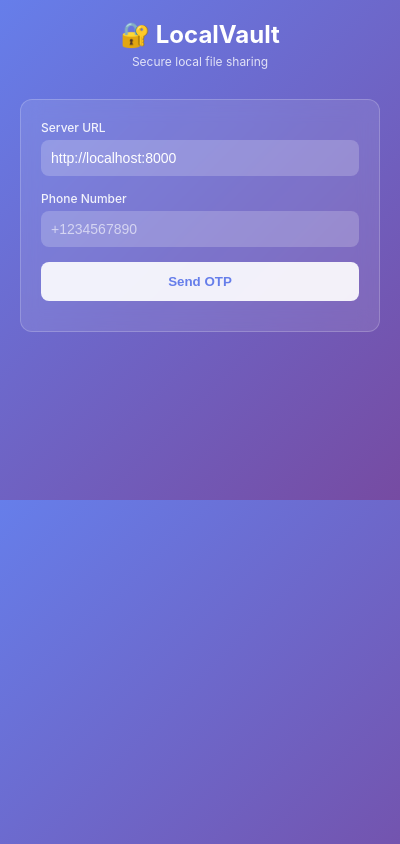
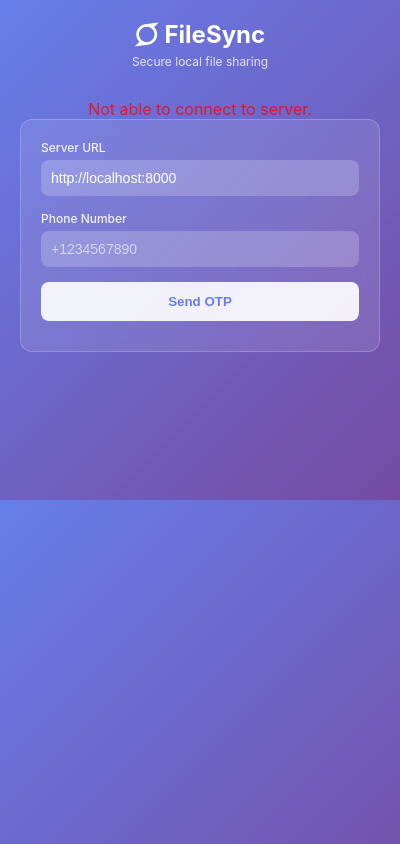
Before and after one commit to pwnchaurasia/local_vault, a browser extension: page extension/popup.html in a window 400 px wide. Drawn offline with Linux system fonts and the light colour scheme.

Commit message:
Showing server connection error

```diff
--- a/extension/popup.html
+++ b/extension/popup.html
@@ -203,15 +203,20 @@
         .tab-button:hover{
             color: grey;
         }
+        .connection-error{
+            text-align: center;
+            color: #ff0000c9;
+            font-size: 16px;
+        }
     </style>
 </head>
 <body>
     <div class="container">
         <div class="header">
-            <div class="logo">🔐 LocalVault</div>
+            <div class="logo"> <i class="fa fa-superpowers" aria-hidden="true"></i> FileSync</div>
             <div class="subtitle">Secure local file sharing</div>
         </div>
-
+        <div class="connection-error" id="conError"> </div>
         <!-- Setup Screen -->
         <div id="setupScreen" class="hidden">
             <div class="card">
@@ -292,10 +297,10 @@
                     </div>
                     <button id="logoutBtn" class="btn-secondary">Logout</button>
                 </div>
-<!--                <div class="device-info">-->
+                <div class="device-info">
 <!--                    <div>Device ID: <span id="deviceId">-</span></div>-->
-<!--                    <div>Connected: <span id="connectionStatus">-</span></div>-->
-<!--                </div>-->
+                    <div>Connected: <span id="connectionStatus">-</span></div>
+                </div>
             </div>
         </div>
     </div>
--- a/extension/popup.js
+++ b/extension/popup.js
@@ -21,7 +21,16 @@ class LocalVaultExtension {
         this.setupEventListeners();
 
         // Test connection
-        await this.testConnection();
+        const isConnected = await this.testConnection();
+        console.log("isConnected", isConnected)
+        const conError = document.getElementById('conError')
+        if (!isConnected){
+            conError.innerHTML = "Not able to connect to server."
+            this.showStatus('Not able to connect to server.', 'error');
+            return false
+        }else{
+            conError.innerHTML = ''
+        }
 
         // Determine which screen to show
         if (this.access_token && this.baseUrl) {
@@ -312,7 +321,8 @@ class LocalVaultExtension {
        return true;
 
        } catch (error) {
-        document.getElementById('connectionStatus').textContent = 'Error';
+            document.getElementById('connectionStatus').textContent = 'Error';
+            return false
        }
     }
 
```
